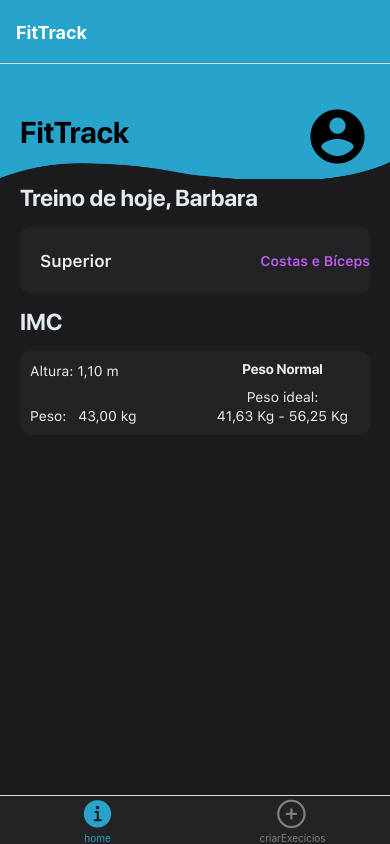
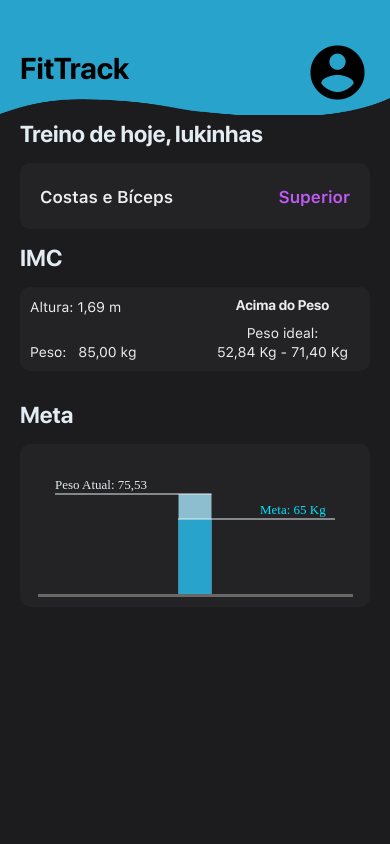
Before and after one commit to GiltMonster/PI_5, a React Native app: screen / in a window 390 px wide. Built offline with nearby package versions, Linux system fonts and the light colour scheme.

Commit message:
feature: Componente Meta feito

```diff
--- /dev/null
+++ b/app/components/Goal.jsx
@@ -0,0 +1,75 @@
+import { View, StyleSheet, Dimensions } from 'react-native';
+import Svg, { Rect, Line, Text } from 'react-native-svg';
+import replace from '../util/replace';
+
+export default function Goal({ currentWeight, targetWeight }) {
+  return (
+    <View style={styles.goalContainer}>
+      <Svg width={300} height={150}>
+        <Rect
+          x={(300 - 33) / 2}
+          y={150 - 100}
+          width={33}
+          height={100}
+          fill={'#8CBECF'}
+        />
+        <Rect
+          x={(300 - 33) / 2}
+          y={150 - 75}
+          width={33}
+          height={75}
+          fill={'#28A3CC'}
+        />
+        <Line
+          x1={(333) / 2}
+          y1={150 - 100}
+          x2={10}
+          y2={150 - 100}
+          stroke="#E3ECF1"
+          strokeWidth="1"
+        />
+        <Line
+          x1={300 - 10}
+          y1={150 - 75}
+          x2={133}
+          y2={150 - 75}
+          stroke="#E3ECF1"
+          strokeWidth="1"
+        />
+        <Text
+          x={10}
+          y={150 - 100 - 5}
+          fill="#E3ECF1"
+          fontSize="13"
+        >
+          Peso Atual: {replace(currentWeight)}
+        </Text>
+        <Text
+          x={215}
+          y={150 - 75 - 5}
+          fill="#00E0FF"
+          fontSize="13"
+        >
+          Meta: {replace(targetWeight)} Kg
+        </Text>
+      </Svg>
+      <View style={styles.line}></View>
+    </View>
+  );
+}
+
+const styles = StyleSheet.create({
+  goalContainer: {
+    alignItems: 'center',
+    marginHorizontal: 20,
+    marginVertical: 15,
+    backgroundColor: '#232325',
+    borderRadius: 10,
+  },
+  line: {
+    backgroundColor: '#6A6767',
+    height: 3,
+    width: '90%',
+    marginBottom: 10
+  },
+});
--- a/app/components/Imc.jsx
+++ b/app/components/Imc.jsx
@@ -55,10 +55,6 @@ const styles = StyleSheet.create({
     backgroundColor: '#232325',
     height: 84,
     borderRadius: 10,
-    // shadowRadius: 10,
-    // shadowOffset: {width: 5, height: 5},
-    // shadowOpacity: 0.1,
-    // shadowColor: '#EDEDED'
   },
   imcTextContainer: {
     flex: 1,
--- a/app/components/WorkoutButton.jsx
+++ b/app/components/WorkoutButton.jsx
@@ -17,7 +17,7 @@ export default function WorkoutButton({ onPress, trainingName, members }) {
       <Text style={[styles.workoutButtonText, { fontFamily: font, color: '#EDEDED' }]}>{trainingName}</Text>
 
       {/* Aqui tem a tag <Link> que tem como objetivo de informar o proximo componente  */}
-      <Text style={{ fontFamily: font, color: '#BF5BF3' }}>{members}</Text>
+      <Text style={[styles.workoutButtonText,{ fontFamily: font, color: '#BF5BF3' }]}>{members}</Text>
 
 
     </TouchableOpacity>
@@ -34,10 +34,6 @@ const styles = StyleSheet.create({
     backgroundColor: '#232325',
     height: 66,
     borderRadius: 10,
-    // shadowRadius: 10,
-    // shadowOffset: {width: 5, height: 5},
-    // shadowOpacity: 0.1,
-    // shadowColor: '#EDEDED',
   },
   workoutButtonText: {
     color: 'white',
--- a/app/pages/Home.jsx
+++ b/app/pages/Home.jsx
@@ -1,22 +1,21 @@
-import { View, Text, StyleSheet } from 'react-native';
-import { useFonts } from 'expo-font';
-import Header from '../components/Header';
-import WorkoutButton from '../components/WorkoutButton';
-import Imc from '../components/Imc';
-
-import { useState } from 'react';
+import { View, StyleSheet } from 'react-native';
+import { useState, useEffect } from 'react';
+import HomePage from './HomePage';
+import replace from '../util/replace';
 
 export default function Home({navigation}) {
-  const [userName, setUserName] = useState('Barbara');
-  const [height, setHeight] = useState(1.10);
-  const [weight, setWeight] = useState(43.00);
+  const [userName, setUserName] = useState('lukinhas');
+  const [height, setHeight] = useState(1.69);
+  const [weight, setWeight] = useState(85.00);
   const [imcCategory, setImcCategory] = useState("Peso Normal");
   const [idealWeight, setIdealWeight] = useState("41,63 Kg - 56,25 Kg");
-  const [members, setMembers] = useState("Costas e Bíceps");
-  const [trainingName, setTrainingName] = useState("Superior");
+  // const [members, setMembers] = useState("Costas e Bíceps");
+  // const [trainingName, setTrainingName] = useState("Superior");
 
   const calculatesImc = (weight, height) => {
-    const imcValue = weight / Math.pow(height,2)
+    const imcValue = weight / Math.pow(height,2);
+    const maxIdealWeight = 25 * Math.pow(height,2);
+    const minIdealWeight = 18.5 * Math.pow(height,2);
 
     if (imcValue < 18.5) {
       setImcCategory("Abaixo do Peso");
@@ -29,26 +28,32 @@ export default function Home({navigation}) {
     } else {
       message = 'Os valores informados são inválidos!'
     }
+
+    setIdealWeight(`${replace(minIdealWeight.toFixed(2))} Kg - ${replace(maxIdealWeight.toFixed(2))} Kg`)
   }
 
-  const [loaded, error] = useFonts({
-    sfProDisplayBold: require('../assets/fonts/SF-Pro-Display-Bold.ttf')
-  });
+  useEffect(() => {
+    calculatesImc(weight, height);
+  }, [weight, height]);
 
-  if (error) {
-    console.log("Erro ao carregar a fonte: ", error);
+  const onPress = () => {
+
   }
 
-  const font = loaded ? 'sfProDisplayBold' : null;
-
-  const criarExercicio = () => navigation.navigate("CriarExercicio")
+  // const criarExercicio = () => navigation.navigate("CriarExercicio")
 
   return (
     <View style={styles.container}>
-      <Header/>
-      <Text style={[styles.homeText, { fontFamily: font }]}>Treino de hoje, {userName}</Text>
-      <WorkoutButton onPress={criarExercicio} trainingName={trainingName} members={members}/>
-      <Imc height={height} weight={weight} imcCategory={imcCategory} idealWeight={idealWeight}/>
+      <HomePage
+        onPress={onPress}
+        userName={userName}
+        trainingName={'Costas e Bíceps'}
+        members={'Superior'}
+        height={height}
+        weight={weight}
+        imcCategory={imcCategory}
+        idealWeight={idealWeight}
+      />
     </View>
   );
 }
@@ -58,10 +63,4 @@ const styles = StyleSheet.create({
     flex: 1,
     backgroundColor: '#1C1C1E',
   },
-  homeText: {
-    marginTop: 15,
-    paddingHorizontal: 20,
-    fontSize: 23,
-    color: '#E3ECF1'
-  },
 });
--- /dev/null
+++ b/app/pages/HomePage.jsx
@@ -0,0 +1,42 @@
+import { View, Text, StyleSheet, Dimensions } from 'react-native';
+import { useFonts } from 'expo-font';
+import Header from '../components/Header';
+import WorkoutButton from '../components/WorkoutButton';
+import Imc from '../components/Imc';
+import Goal from '../components/Goal';
+
+export default function HomePage({ userName, onPress, trainingName, members, height, weight , imcCategory, idealWeight }) {
+  const [loaded, error] = useFonts({
+    sfProDisplayBold: require('../assets/fonts/sf-pro-display-bold.ttf'),
+    sfProTextSemibold: require('../assets/fonts/sf-pro-text-semibold.ttf'),
+    sfProTextRegular: require('../assets/fonts/sf-pro-text-regular.ttf'),
+  });
+
+  if (error) {
+    console.log("Erro ao carregar a fonte: ", error);
+  }
+
+  const sfProDisplayBold = loaded ? 'sfProDisplayBold' : null;
+  const sfProTextSemibold = loaded ? 'sfProTextSemibold' : null;
+  const sfProTextRegular = loaded ? 'sfProTextRegular' : null;
+
+  return (
+    <View>
+      <Header/>
+      <Text style={[styles.homeText, { fontFamily: sfProDisplayBold }]}>Treino de hoje, {userName}</Text>
+      <WorkoutButton onPress={onPress} trainingName={trainingName} members={members}/>
+      <Imc height={height} weight={weight} imcCategory={imcCategory} idealWeight={idealWeight}/>
+      <Text style={[styles.homeText, { fontFamily: sfProDisplayBold }]}>Meta</Text>
+      <Goal currentWeight={75.53} targetWeight={65.00}/>
+    </View>
+  );
+}
+
+const styles = StyleSheet.create({
+  homeText: {
+    marginTop: 15,
+    paddingHorizontal: 20,
+    fontSize: 23,
+    color: '#E3ECF1'
+  },
+});
--- a/app/routes/index.jsx
+++ b/app/routes/index.jsx
@@ -1,10 +1,11 @@
 import { NavigationContainer } from "@react-navigation/native";
 import TabRoutesLayout from "./tab.routes";
+import StackRoutesLayout from "./stack.routes";
 
 export default function Routes() {
     return (
         <NavigationContainer>
-            <TabRoutesLayout />
+            <StackRoutesLayout />
         </NavigationContainer>
     )
 }
--- a/app/routes/stack.routes.jsx
+++ b/app/routes/stack.routes.jsx
@@ -3,6 +3,7 @@ import Perfil from "../pages/Perfil";
 import CriarTreino from "../pages/CriarTreino";
 import Exercicios from "../pages/Execicíos";
 import Treinos from "../pages/Treinos";
+import Home from "../pages/Home";
 
 // import { Ionicons } from '@expo/vector-icons';
 // para ter acesso as bibliotecas de ícones, entrar no link: https://icons.expo.fyi/Index
@@ -20,7 +21,8 @@ const { Screen, Navigator } = createNativeStackNavigator();
  */
 export default function StackRoutesLayout() {
     return (
-        <Navigator>
+        <Navigator initialRouteName='Home' screenOptions={{ headerShown: false }}>
+            <Screen name="home"component={Home} />
             <Screen name="perfil" component={Perfil} />
             <Screen name="treinos" component={Treinos} />
             <Screen name="criarTreino" component={CriarTreino} />
--- /dev/null
+++ b/app/util/replace.js
@@ -0,0 +1,3 @@
+export default function replace(number) {
+    return String(number).replace('.', ',');
+}
--- a/package.json
+++ b/package.json
@@ -25,6 +25,7 @@
     "react-native-elements": "^3.4.3",
     "react-native-safe-area-context": "4.6.3",
     "react-native-screens": "~3.22.0",
+    "react-native-svg": "^14.0.0",
     "react-native-web": "~0.19.6",
     "typescript": "^5.1.3"
   },
```
Also changed, not shown: 1 other file (tests, documents, lock files or other folders).
